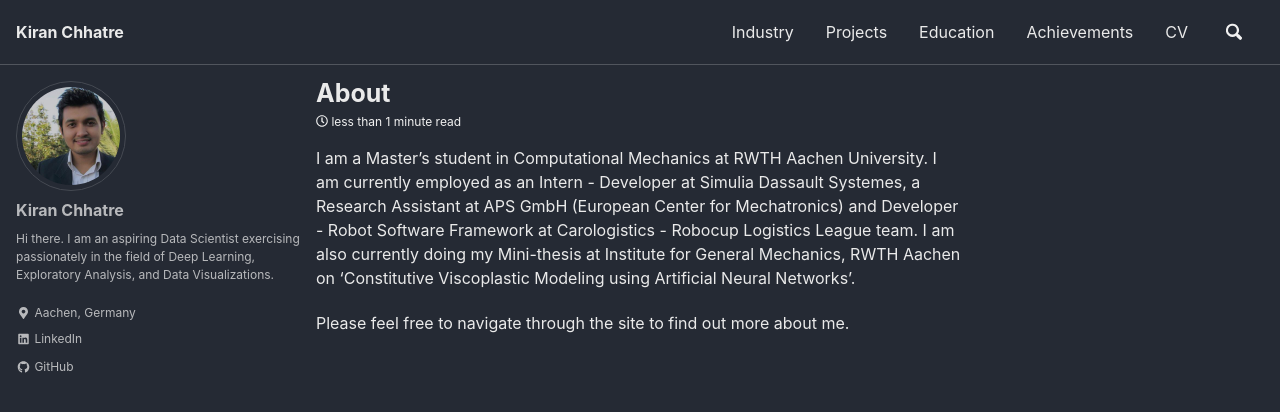
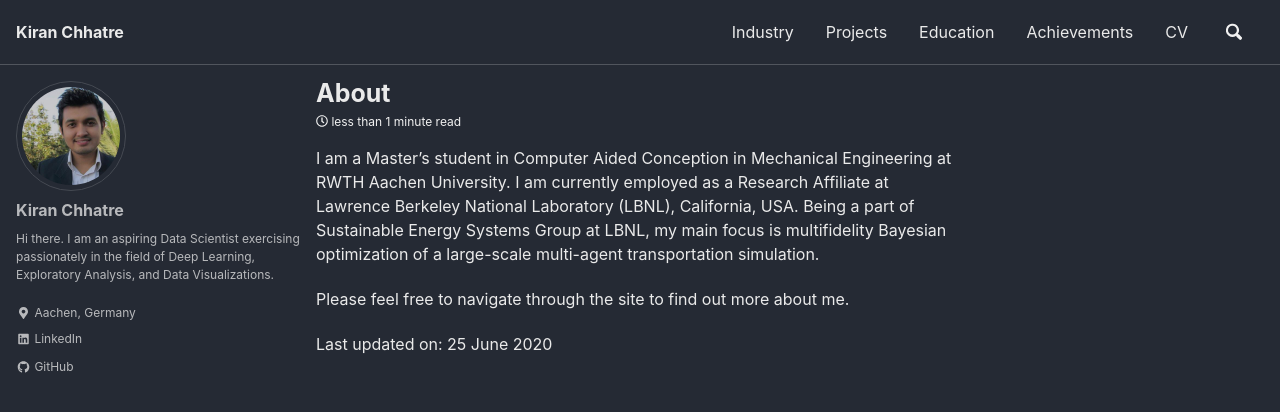
Before and after one commit to kiranchhatre/kiranchhatre.github.io, a Jekyll site: the page built from _pages/about.md, in a window 1280 px wide and 900 px high. Shown: the top 412 px of the window. Built offline with Jekyll 4.4.1, drawn with Linux system fonts in a browser that asks for light colours; cached includes are drawn as plain includes; nearby versions of some CDN libraries.

Commit message:
updated intro and last modification

```diff
--- a/_pages/about.md
+++ b/_pages/about.md
@@ -4,6 +4,8 @@ permalink: /about/
 header:
 ---
 
-I am a Master’s student in Computational Mechanics at RWTH Aachen University. I am currently employed as an Intern - Developer at Simulia Dassault Systemes, a Research Assistant at APS GmbH (European Center for Mechatronics) and Developer - Robot Software Framework at Carologistics - Robocup Logistics League team. I am also currently doing my Mini-thesis at Institute for General Mechanics, RWTH Aachen on 'Constitutive Viscoplastic Modeling using Artificial Neural Networks'.
+I am a Master’s student in Computer Aided Conception in Mechanical Engineering at RWTH Aachen University. I am currently employed as a Research Affiliate at Lawrence Berkeley National Laboratory (LBNL), California, USA. Being a part of Sustainable Energy Systems Group at LBNL, my main focus is multifidelity Bayesian optimization of a large-scale multi-agent transportation simulation.
 
 Please feel free to navigate through the site to find out more about me.
+
+Last updated on: 25 June 2020
```
